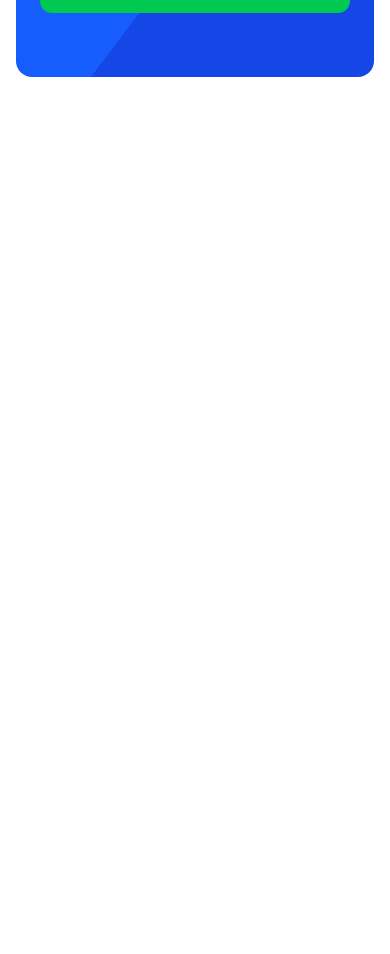
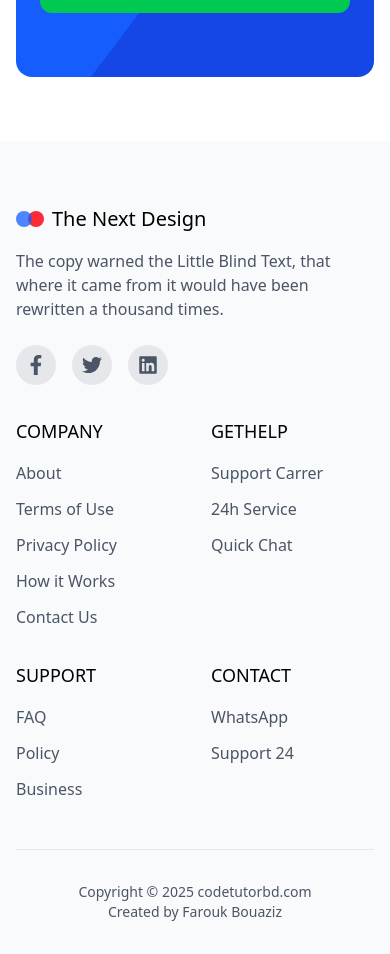
Before and after one commit to itsFAROUK/GrowthSync, a React (Vite) app: page / in a window 390 px wide. Shown: the part 8402-9356 px from the top of the page. Before the commit the page ends 8543 px from the top, so only its background shows below. Built offline with nearby package versions, Linux system fonts and the light colour scheme.

Commit message:
Created footer

```diff
--- a/src/App.jsx
+++ b/src/App.jsx
@@ -9,6 +9,7 @@
 import ScheduleSec from "./components/ScheduleSec"
 import ServicesSec from "./components/ServicesSec"
 import TestimonialsSec from "./components/TestimonialsSec"
+import Footer from "./components/Footer"
 
 function App() {
   return (
@@ -26,6 +27,7 @@
         <ServicesSec />
         <TestimonialsSec />
         <NewsletterSec />
+        <Footer />
       </div>
     </main>
   )
--- /dev/null
+++ b/src/components/Footer.jsx
@@ -0,0 +1,99 @@
+import { FaFacebookF, FaLinkedin, FaTwitter } from 'react-icons/fa'
+
+const footerLinks = {
+  company: [
+    { name: 'About', href: '#' },
+    { name: 'Terms of Use', href: '#' },
+    { name: 'Privacy Policy', href: '#' },
+    { name: 'How it Works', href: '#' },
+    { name: 'Contact Us', href: '#' },
+  ],
+  getHelp: [
+    { name: 'Support Carrer', href: '#' },
+    { name: '24h Service', href: '#' },
+    { name: 'Quick Chat', href: '#' },
+  ],
+  support: [
+    { name: 'FAQ', href: '#' },
+    { name: 'Policy', href: '#' },
+    { name: 'Business', href: '#' },
+  ],
+  contact: [
+    { name: 'WhatsApp', href: '#' },
+    { name: 'Support 24', href: '#' },
+  ],
+}
+
+const Footer = () => {
+  return (
+    <footer className="bg-gray-50">
+      <div className="container mx-auto px-4 sm:px-6 lg:px-8 py-16 pb-8">
+
+        <div className="grid grid-cols-1 md:grid-cols-2 lg:grid-cols-12 gap-8 lg:gap-12">
+          {/* Brand column */}
+          <div className="lg:col-span-4">
+
+            <div className="flex items-center gap-1 mb-4">
+
+              {/* Logo */}
+              <div className="flex items-center gap-1 cursor-pointer" aria-label="Logo">
+                <div className="w-4 h-4 bg-blue-600 rounded-full opacity-75 hover:opacity-100 transition-opacity"></div>
+                <div className="w-4 h-4 -ml-2 bg-red-500 rounded-full opacity-100 hover:opacity-75 transition-opacity"></div>
+              </div>
+
+              <p className="text-xl font-medium ml-1">The Next Design</p>
+
+            </div>
+
+            <p className="text-gray-600 mb-6 md:w-3/4">
+              The copy warned the Little Blind Text, that where it came from it would have been rewritten a thousand times.
+            </p>
+
+            <div className="flex gap-4">
+              <a href="#" className="w-10 h-10 bg-gray-200 rounded-full flex items-center justify-center text-gray-600 hover:bg-blue-600 hover:text-white">
+                <FaFacebookF className="size-5" />
+              </a>
+              <a href="#" className="w-10 h-10 bg-gray-200 rounded-full flex items-center justify-center text-gray-600 hover:bg-blue-400 hover:text-white">
+                <FaTwitter className="size-5" />
+              </a>
+              <a href="#" className="w-10 h-10 bg-gray-200 rounded-full flex items-center justify-center text-gray-600 hover:bg-blue-700 hover:text-white">
+                <FaLinkedin className="size-5" />
+              </a>
+            </div>
+
+          </div>
+
+          {/* Footer Nav items */}
+          <div className="lg:col-span-8 grid grid-cols-2 md:grid-cols-4 gap-8">
+            {
+              Object.entries(footerLinks).map(([category, linkes], index) => (
+                <div key={index}>
+                  <h3 className="text-lg font-medium mb-4 uppercase">{category}</h3>
+                  <ul className="space-y-3">
+                    {
+                      linkes.map((link, index) => (
+                        <li key={index}>
+                          <a href="#" className="text-gray-600 hover:text-gray-900">{link.name}</a>
+                        </li>
+                      ))
+                    }
+                  </ul>
+                </div>
+              ))
+            }
+          </div>
+        </div>
+
+        {/* Footer bottom section */}
+        <div className="border-t border-gray-200 text-gray-600 text-sm mt-12 pt-8 flex flex-col md:flex-row items-center justify-between">
+          <p>Copyright © {new Date().getFullYear()} codetutorbd.com</p>
+          <p>Created by Farouk Bouaziz</p>
+        </div>
+
+
+      </div>
+    </footer>
+  )
+}
+
+export default Footer
```
